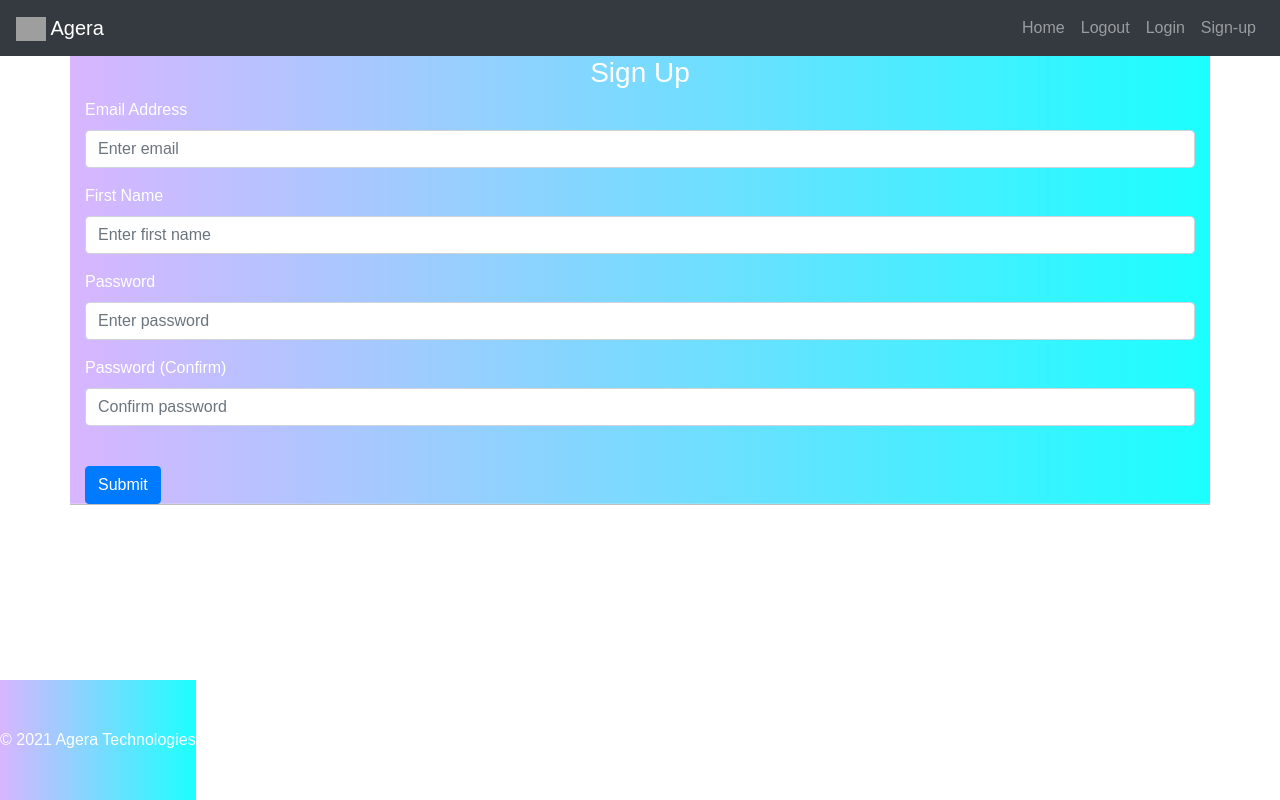
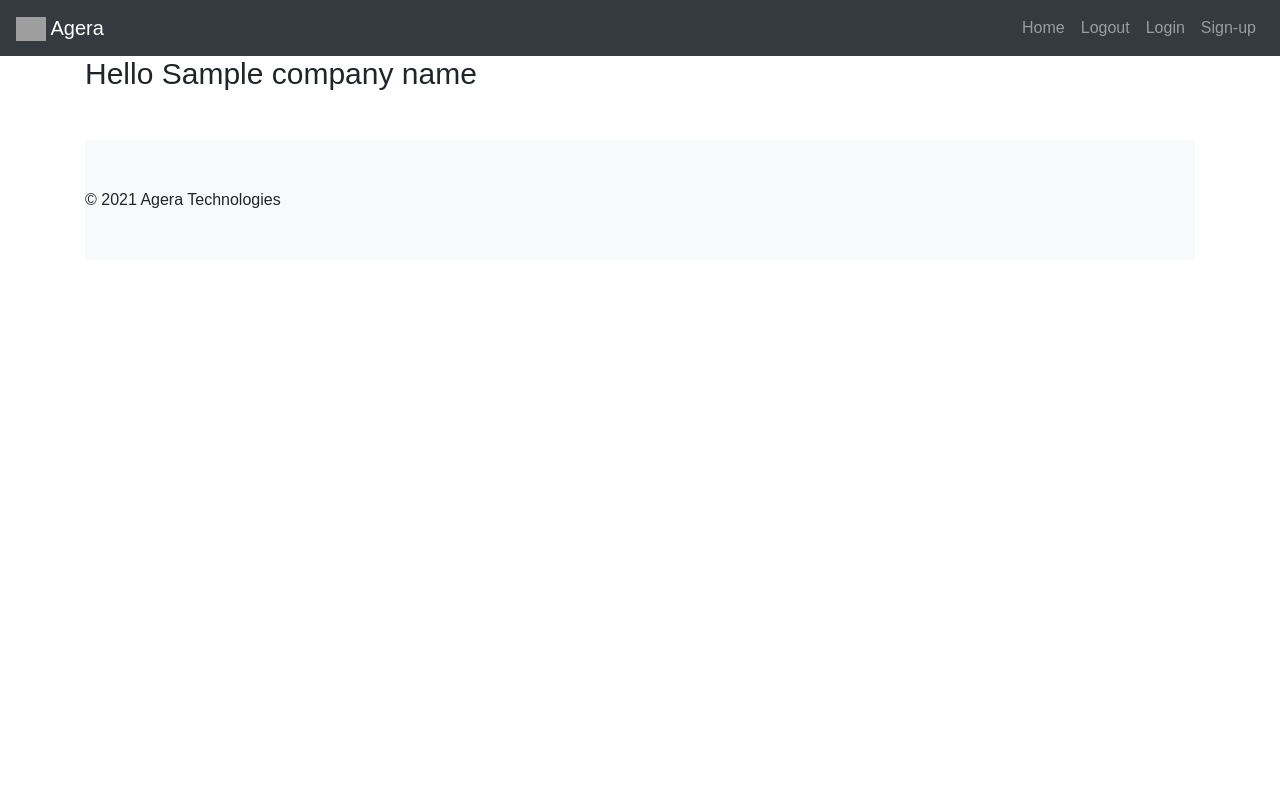
Before and after one commit to SpOOkRS1/ButterTemplate, a Flask app: template website/templates/sign_up.html in a window 1280 px wide. Run offline with Flask 2, Linux system fonts and the light colour scheme; the template is opened without the code that fills it: most values are stand-ins (such as "Sample title", 1, 10 or a date in 2020); some libraries are stand-ins or nearby versions; some web fonts are replaced; grey boxes are pictures that could not be loaded.

Commit message:
Working on sign-up

```diff
--- a/pyproject.toml
+++ b/pyproject.toml
@@ -12,6 +12,8 @@ flask-sqlalchemy = "^2.5.1"
 sqlalchemy = "^1.4.7"
 website = "^1.1"
 werkzeug = "^1.0.1"
+Flask-WTF = "^1.0.0"
+WTForms = "^3.0.0"
 
 [tool.poetry.dev-dependencies]
 
--- /dev/null
+++ b/website/forms.py
@@ -0,0 +1,47 @@
+from flask import Flask, render_template
+from flask_wtf import FlaskForm
+from wtforms import StringField, SubmitField, SelectField
+from wtforms.validators import DataRequired, Email
+# Flask WTF form fields:
+  # BooleanField
+  # DateField - Date field just has date
+  # DateTimeField - Date time has TIME
+  # DecimalField
+  # FileField
+  # HiddenField
+  # MultipleField
+  # FieldList
+  # FloatField
+  # FormField
+  # IntegerField - Whole number
+  # PasswordField
+  # RadioField - radio button
+  # SelectField - dropdown select
+  # SelectMultipleField
+  # SubmitField
+  # StringField
+  # TextAreaField - "box" field
+
+# Flask WTF Validators:
+  # DataRequired
+  # Email
+  # EqualTo
+  # InputRequired
+  # IPAddress
+  # Length
+  # MacAddress
+  # NumberRange
+  # Optional
+  # Regexp
+  # URL
+  # UUID - unique user identifier number
+  # AnyOf
+  # NoneOf
+
+
+# create a form class
+class ProjectForm(FlaskForm):
+  project_type = SelectField(u'Project type: ', choices=[('cpp', 'C++'), ('py', 'Python'), ('text', 'Plain Text')])
+  company_name = StringField("Company name: ", validators=[DataRequired()])
+  company_email = StringField("Company email: ", validataors=[Email])
+  submit = SubmitField("Submit")
--- a/website/static/rs1.css
+++ b/website/static/rs1.css
@@ -29,27 +29,11 @@ ul{
   margin-left: auto;
 }
 
-footer{
-  position: fixed;
-  bottom: 0;
-  background-image: linear-gradient(to right, #D8B5FF,  #1BFFFF);
-  color: white;
-}
+
 
 /**************** Classes ****************/
-.container{
-  background-image: linear-gradient(to right, #D8B5FF,  #1BFFFF);
-  color: #FFFFFF;
-  background-position: center;
-  background-repeat: no-repeat;
-  background-size: cover;
-  position: relative;
-  justify-content:center;
-  border-bottom: thin solid silver;
-}
 
 /****************IDs'****************/
-
 /* navbar-brand color gradient version */
 /* #LOGO-brand{
   background: linear-gradient(to right, #D8B5FF,  #1BFFFF);
--- a/website/templates/base.html
+++ b/website/templates/base.html
@@ -19,7 +19,7 @@
        <nav class="navbar navbar-expand-lg navbar-dark bg-dark">
 
          <!-- Navbar brand name -->
-         <a class="navbar-brand" href="#">
+         <a class="navbar-brand" href="/">
            <img src="/docs/5.1/assets/brand/bootstrap-logo.svg" alt="" width="30" height="24" class="d-inline-block align-text-top">
             Agera
          </a>
@@ -78,9 +78,7 @@
 
       <!-- Footer -->
     <footer class="bd-footer py-5 mt-5 bg-light">
-      <center>
       &copy; <em id="date"></em>2021 Agera Technologies
-      </center>
     </footer>
   </body>
 </html>
--- a/website/templates/sign_up.html
+++ b/website/templates/sign_up.html
@@ -1,25 +1,18 @@
 {% extends "base.html" %} {% block title %}Signup{% endblock %}<
 {% block content %}
-<form method="POST">
-    <h3 align="center">Sign Up</h3>
-    <div class ="form-group">
-        <label for="email">Email Address</label>
-        <input type="email" class="form-control" id="email" name="email" placeholder="Enter email">
-    </div>
-    <div class ="form-group">
-        <label for="firstName">First Name</label>
-        <input type="text" class="form-control" id="firstName" name="firstName" placeholder="Enter first name">
-    </div>
-    <div class ="form-group">
-        <label for="password1">Password</label>
-        <input type="password" class="form-control" id="password1" name="password1" placeholder="Enter password">
-    </div>
-    <div class ="form-group">
-        <label for="password2">Password (Confirm)</label>
-        <input type="password" class="form-control" id="password2" name="password2" placeholder="Confirm password">
-    </div>
+
+{% if company_name %}
+  <h1> Hello {{ company_name }} </h1
+{% else %}
+  <h1>Whats your company? </h1>
+
+  <form method = "POST">
+    {{ form.hidden_tag()}}
+    {{ form.project_type.label(class = "form-label") }}
+    {{ form.project_type(class = "form-select") }}
+    {{ form.company_name.label(class = "form-label") }}
+    {{ form.company_name(class = "form-control") }}
     <br>
-    <button type="submit" class="btn btn-primary">Submit
-    </button>
-</form>
+    {{ form.submit(class = "btn btn-primary") }}
+{% endif %}
 {% endblock %}
```
Also changed, not shown: website/auth.py (+11 -26 lines), 1 other file.
